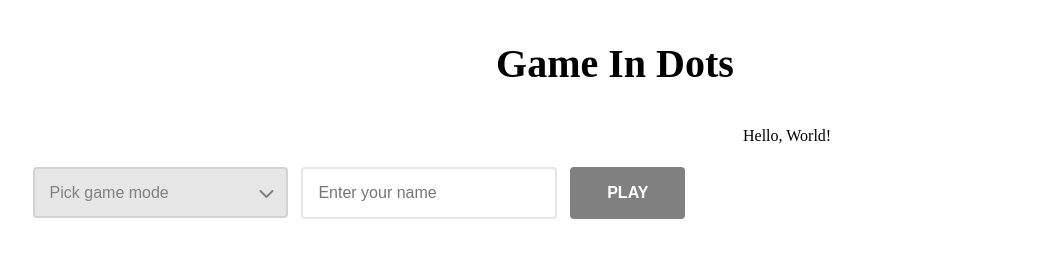
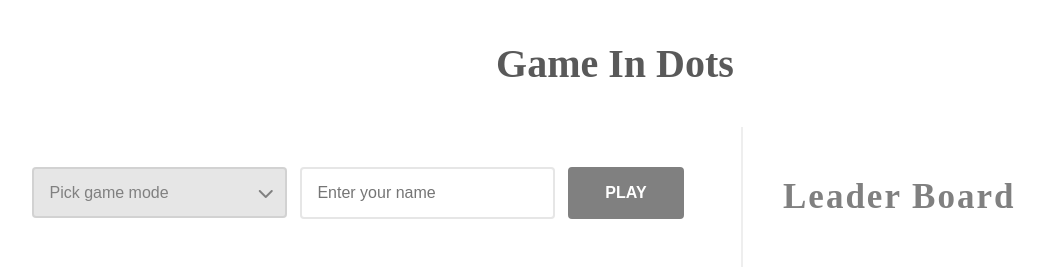
Before and after one commit to VolodymyrYemelyanov/game_in_dots, a plain HTML site: page index.html in a window 1280 px wide. Shown: the whole page, without its empty margins (25-1069 px from the left). Drawn offline with Linux system fonts and the light colour scheme.

Commit message:
Leader Board stiling

```diff
--- a/assets/css/style.css
+++ b/assets/css/style.css
@@ -13,18 +13,20 @@ h1 {
     margin: 40px;
     text-align: center;
     font-size: 40px;
+    color: rgba(0, 0, 0, .65);
 }
 
 .main-container {
-	display: flex;
+    display: flex;
 }
 
 .left {
-	width: 60%
+    width: 60%;
+    border-right: 2px solid #eee;
 }
 
 .right {
-	width: 40%
+    width: 40%;
 }
 
 .form-group {
@@ -34,10 +36,12 @@ h1 {
     margin: 40px auto;
 }
 
-.form__input, .form__select {
+.form__input,
+.form__select {
     flex: 1;
     position: relative;
 }
+
 .form__select::after {
     position: absolute;
     display: inline-block;
@@ -51,23 +55,27 @@ h1 {
 }
 
 .select {
-    background-color: rgba(128,128,128,.2);
+    background-color: rgba(128, 128, 128, .2);
     -moz-appearance: none;
     -webkit-appearance: none;
     appearance: none;
 }
 
-.input, .select {
+.input,
+.select {
     width: 95%;
     border: none;
     font-size: 16px;
     padding: 15px;
     border-radius: 4px;
     color: gray;
-    border: 2px solid rgba(128,128,128,.2);
+    border: 2px solid rgba(128, 128, 128, .2);
 }
 
-.input:active, .input:focus, .select:active, .select:focus {
+.input:active,
+.input:focus,
+.select:active,
+.select:focus {
     outline: none;
     box-shadow: 0 4px 7px rgba(0, 0, 0, 0.2);
 }
@@ -89,11 +97,14 @@ h1 {
     transition: all .2s;
     cursor: pointer;
 }
+
 .btn:hover {
     transform: translateY(-1.5px);
     box-shadow: 0 4px 7px rgba(0, 0, 0, 0.2);
 }
-.btn:active, .btn:focus {
+
+.btn:active,
+.btn:focus {
     outline: none;
     transform: translateY(-.8px);
     box-shadow: 0 1.5px 3px rgba(0, 0, 0, 0.2);
@@ -103,8 +114,8 @@ h1 {
     box-sizing: border-box;
     border: solid 4px gray;
     padding-top: 15%;
-	width: 20%;
-	background-color: rgb(245,230,248);
+    width: 20%;
+    background-color: rgb(245, 230, 248);
     border-radius: 5%;
     transition: background 0.6s;
     -webkit-transition: 0.6s;
@@ -117,9 +128,22 @@ h1 {
     margin: 25px auto;
     flex-wrap: wrap;
 }
+
 #container-hard {
     display: none;
-	max-width: 70%;
+    max-width: 70%;
     margin: 20px auto;
     flex-wrap: wrap;
 }
+
+.text {
+    font-size: 35px;
+    font-weight: bold;
+    padding: 10px 0;
+    letter-spacing: 2px;
+    color: grey;
+}
+
+.leaderBoard {
+    margin: 40px;
+}
--- a/assets/js/script.js
+++ b/assets/js/script.js
@@ -73,7 +73,7 @@ function getSelecValue() {
 		containerHard.style.display = 'none';
 		lower = 26;
     	upper = 40;
-    	timeToClick = 3000;
+    	timeToClick = 1500;
     	resetData();
 	} else if(level === 'hard') {
 		containerEasy.style.display = 'none';
--- a/index.html
+++ b/index.html
@@ -9,17 +9,15 @@
 </head>
 
 <body>
-	<h1>
-		Game In Dots
-	</h1>
+	<h1>Game In Dots</h1>
 	<div class="main-container">
-		<div class="main left">
+		<div class="left">
 			<div class="form-group">
 				<div class="form__select">
 					<select class="select" name="level" id="select-level" onchange="getSelecValue();">
 						<option>Pick game mode</option>
-						<option value="hard">hard</option>
-						<option value="easy">easy</option>
+						<option value="hard">Hard</option>
+						<option value="easy">Easy</option>
 					</select>
 				</div>
 				<div class="form__input">
@@ -82,13 +80,12 @@
 				<div id="40" class="square"></div>
 			</div>
 		</div>
-		<div class="main right">
-			<div id="container">
-				<p>Hello, World!</p>
+		<div class="right">
+			<div class="leaderBoard">
+				<p class="text">Leader Board</p>
 			</div>
 		</div>
 	</div>
-
 
 
 	<script type="text/javascript" src="assets/js/script.js"></script>
```
